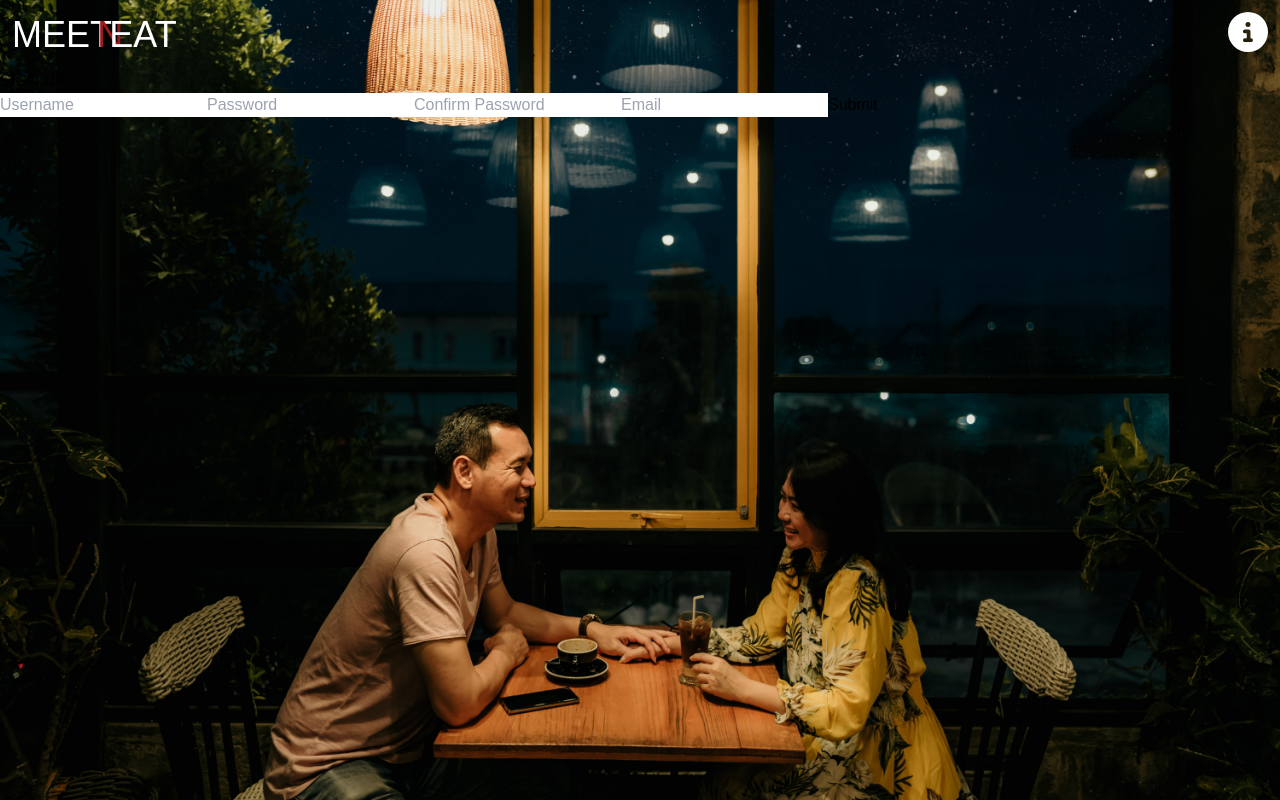
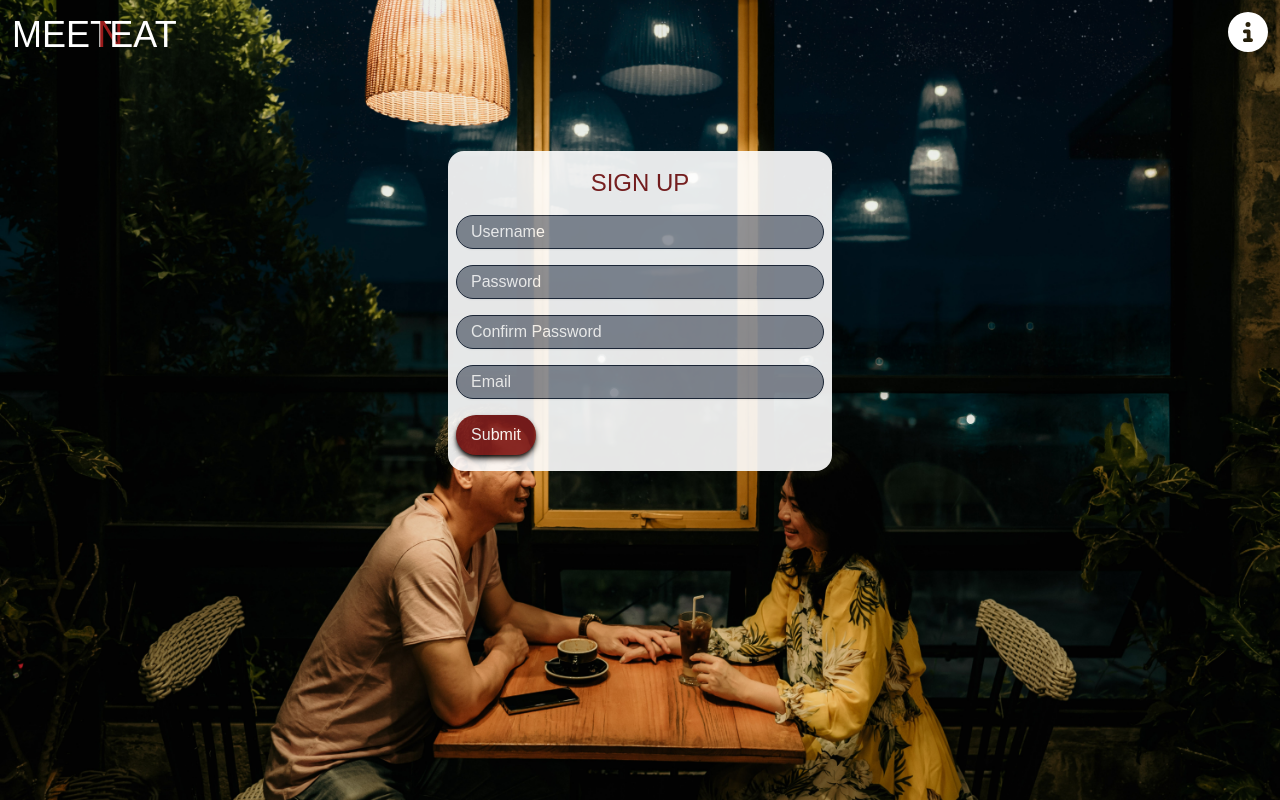
Before and after one commit to Meet-N-Eat/Frontend, a React (Create React App) app: page /users/authentication/signup in a window 1280 px wide. Built offline with nearby package versions, Linux system fonts and the light colour scheme.

Commit message:
styles SignUp component

```diff
--- a/src/components/LoginSignUp/LogIn.js
+++ b/src/components/LoginSignUp/LogIn.js
@@ -62,7 +62,7 @@ const LogIn = () => {
   return (
     <div className='flex items-center justify-center row-start-2'>
       <div className='flex flex-col justify-center bg-white opacity-90 rounded-2xl w-60 md:w-80 p-2'>
-        <h1 className="header text-2xl text-red-900 mx-auto pt-2 ">LOG IN</h1>
+        <h1 className='header text-2xl text-red-900 mx-auto pt-2'>LOG IN</h1>
         { location.state !== null && <p className='text-center mx-auto text-xs md:text-sm'>You'll need to log in to access this feature!</p> }
         <form
           action=''
--- a/src/components/LoginSignUp/SignUp.js
+++ b/src/components/LoginSignUp/SignUp.js
@@ -1,5 +1,5 @@
 import React, {  useContext, useEffect, useReducer, useState } from 'react';
-import { Modal } from 'react-bootstrap'
+import { Modal, Row } from 'react-bootstrap'
 import { Link } from 'react-router-dom';
 import { axiosAll, axiosReducer } from '../../data-and-functions/axiosAll';
 import { Context } from '../../App';
@@ -40,6 +40,7 @@ const SignUp = () => {
           : dispatchError({ key: 'email', value: false })
       } else if (!error.username && !error.email) {
         setSuccess(true)
+        setShow(!show)
       }
     }
   }
@@ -51,7 +52,7 @@ const SignUp = () => {
   useEffect(() => {
       if (success) {
         axiosAll('POST', `/users/signin`, null, dispatchUser, loggedInUser)
-        setShow(!show)
+
       }
   }, [loggedInUser.token])
 
@@ -59,63 +60,68 @@ const SignUp = () => {
   // Return
   // ===========================================================================
   return (
-    <div>
-      <Modal show={show} onHide={modalHandler}>
+    <div className='flex items-center justify-center row-start-2'>
+      <Modal
+      show={show}
+      onHide={modalHandler}
+      className='text-center mt-36'>
         <div closeButton>
-          <h1>Successfully registered!</h1>
+          <h1 className='header text-2xl text-red-900 py-2'>Successfully registered!</h1>
         </div>
         <div>
           <div>
             <Link to='/profile'>
-              <button>Set up your profile</button>
+              <button className='account-button text-xl'>Set up your profile</button>
             </Link>
           </div>
           <div>
-            <Link to='/'>Skip</Link>
+            <Link to='/'><p className='text-xl py-2 hover:text-red-900'>Skip</p></Link>
           </div>
         </div>
       </Modal>
-      <div className='container'>
-        <h1>SIGN UP</h1>
+      <div className='flex flex-col justify-center bg-white opacity-90 rounded-2xl w-60 md:w-96 p-2 space-y-4'>
+        <h1 className='header text-2xl text-red-900 mx-auto pt-2'>SIGN UP</h1>
         <form
+          className='space-y-2 md:space-y-4'
           action=''
           onSubmit={submitHandler}
         >
-          {error.username && <h1>Username already taken, please try another.</h1>}
+          {error.username && <p className='text-center text-red-800 mx-auto text-xs md:text-sm'>Username already exists</p>}
           <input
-            className='username'
+            className='username input w-full mx-auto border border-slate-800'
             type='text'
             placeholder='Username'
             onChange={changeHandler}
             value={loggedInUser.username}
           ></input>
           <input
-            className='password'
+            className='password input w-full mx-auto border border-slate-800'
             type='password'
             placeholder='Password'
             onChange={changeHandler}
             value={loggedInUser.password}
           ></input>
           <input
-            className='confirmPassword'
+            className='confirmPassword input w-full mx-auto border border-slate-800'
             type='password'
             placeholder='Confirm Password'
             onChange={changeHandler}
             value={loggedInUser.confirmPassword}
           ></input>
-          {error.email && <h1>Email already taken, please try another.</h1>}
+          {error.email && <p className='text-center text-red mx-auto text-xs md:text-sm'>Email already exists</p>}
           <input
-            className='email'
+            className='email input w-full mx-auto border border-slate-800'
             type='text'
             placeholder='Email'
             onChange={changeHandler}
             value={loggedInUser.email}
           ></input>
-          <button
-            type='submit'
-            variant="primary">
-              Submit
-          </button>
+          <Row>
+            <button
+              className='account-button w-20 mx-auto mb-2'
+              type='submit'
+            >Submit</button>
+          </Row>
         </form>
       </div>
       </div>
```
Lines whose indentation alone changed are shown as unchanged.
